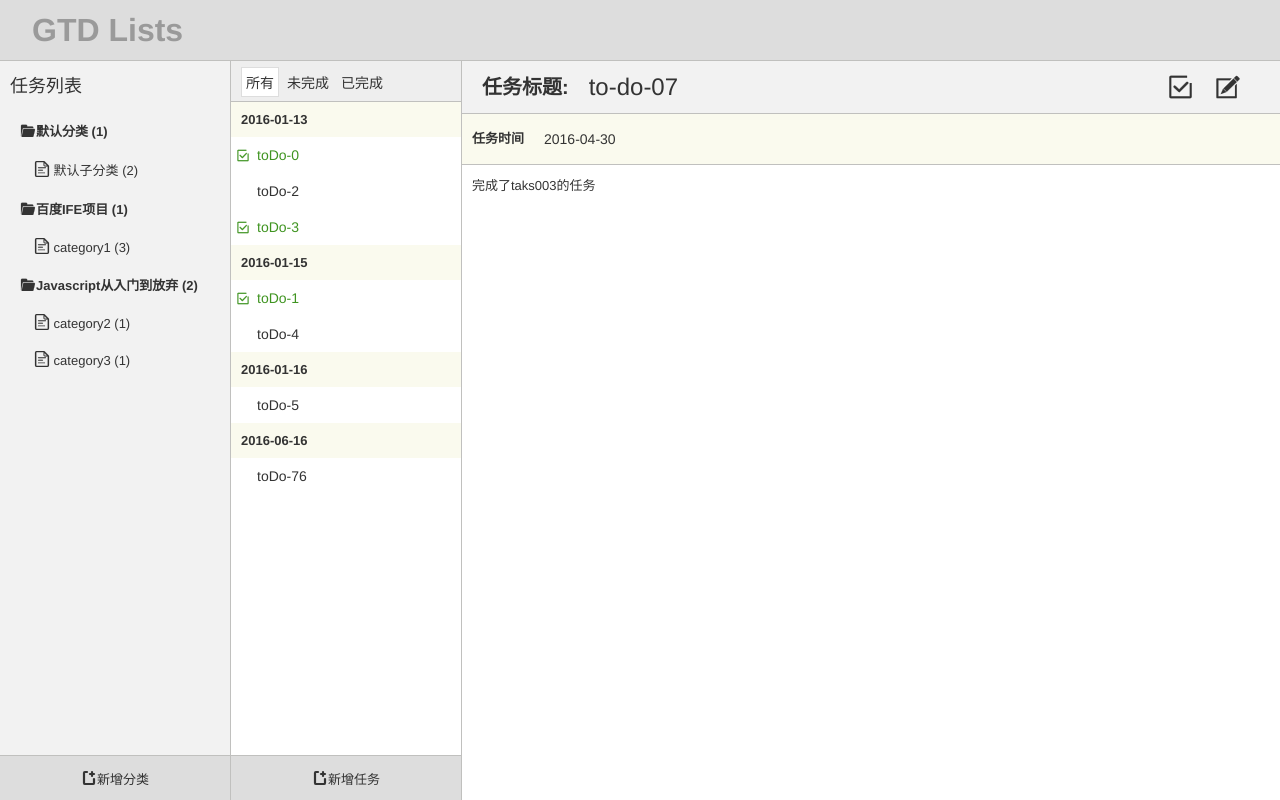
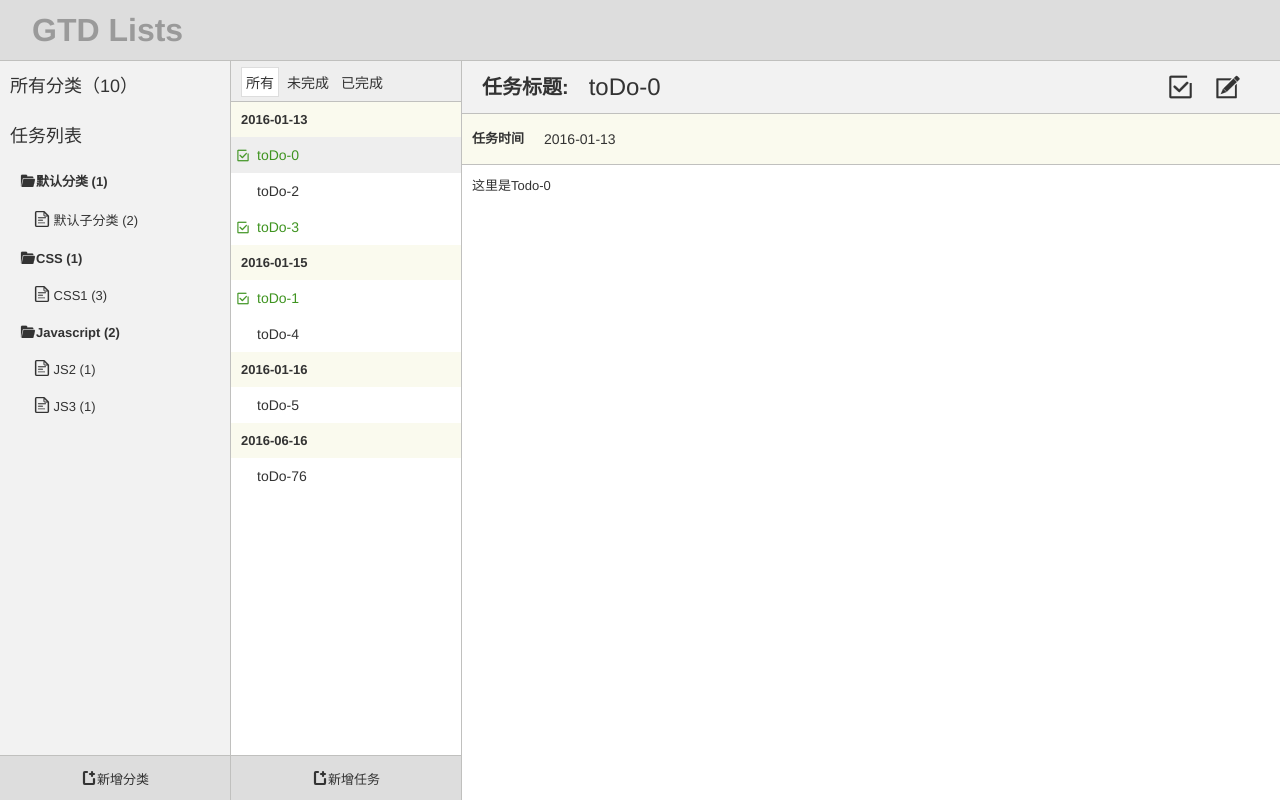
Before and after one commit to monkey65535/todoList, a website: page index.html in a window 1280 px wide. Drawn offline with Linux system fonts and the light colour scheme.

Commit message:
渲染数据完成

```diff
--- a/index.html
+++ b/index.html
@@ -20,6 +20,7 @@
 	<div class="m-container">
 		<!--所有任务分类-->
 		<section class="m-all-task">
+			<h2 class="act">所有分类（10）</h2>
 			<h2>任务列表</h2>
 			<ul class="task-list">
 				<!--<li>
@@ -47,13 +48,13 @@
 				<a href="javascript:;">已完成</a>
 			</div>
 			<ul class="m-task-list">
-				<li>
+				<!--<li>
 					<h4>2015-04-28</h4>
 					<a href="" class="task-over"> <i class="iconfont icon-sure"></i> to-do-1 <i
 							class="iconfont icon-close"></i></a>
 					<a href="" class="act">to-do-2 <i class="iconfont icon-close"></i></a>
 					<a href="">to-do-3 <i class="iconfont icon-close"></i></a>
-				</li>
+				</li>-->
 			</ul>
 		</section>
 		<div class="m-add-task add-task-2">
@@ -97,6 +98,5 @@
 
 <script src="src/js/data.js"></script>
 <script src="src/js/app.js"></script>
-<script src="src/js/view.js"></script>
 </body>
 </html>
--- a/src/js/app.js
+++ b/src/js/app.js
@@ -1,7 +1,10 @@
 /**
  * Created by Artoria on 2016/8/4 0004.
  */
-/*这里是对数据的控制和对页面的渲染*/
+
+//左侧列表
+var mAllTask = document.querySelector('.m-all-task');
+var allTaskLsit = mAllTask.querySelector(".task-list");
 
 //右侧大分类
 var leftCate = "";
@@ -14,7 +17,7 @@ category.forEach(function (elem, i) {
     //循环生成子节点
     leftCateChild = "";
     elem.child.forEach(function (elem, i) {
-        leftCateChild += '<a href="javascript:;" data-id="'+cateChild[elem].id+'"><i class="iconfont icon-work"></i> '+ cateChild[elem].name+' ('+ cateChild[elem].child.length +') <i class="iconfont icon-close js-task-del"></i></a>';
+        leftCateChild += '<a data-id="'+cateChild[elem].id+'"><i class="iconfont icon-work"></i> '+ cateChild[elem].name+' ('+ cateChild[elem].child.length +') <i class="iconfont icon-close js-task-del"></i></a>';
     });
 
     //生成父节点
@@ -26,6 +29,12 @@ category.forEach(function (elem, i) {
         '</div>' +
         '</li>';
 });
+//渲染左侧分类菜单
+allTaskLsit.innerHTML = leftCate;
+
+//任务列表
+var taskList = document.querySelector(".m-task");
+var mTaskList = taskList.querySelector(".m-task-list");
 
 //中间的任务列表
 //将时间节点添加到一个对象中，对象的key是时间，value是一个数组，数组中放入这个i
@@ -47,13 +56,38 @@ for(var attr in dataObj){
     midTaskList = "";
     for(var i=0;i<dataObj[attr].length;i++){
         if(toDo[dataObj[attr][i]].finish){
-            midTaskList += '<a href="" class="task-over" data-id="'+ toDo[dataObj[attr][i]].id +'"> <i class="iconfont icon-sure"></i> '+ toDo[dataObj[attr][i]].name +' <i class="iconfont icon-close"></i></a>';
+            midTaskList += '<a class="task-over choose" data-id="'+ toDo[dataObj[attr][i]].id +'"><i class="iconfont icon-sure"></i>'+ toDo[dataObj[attr][i]].name +' <i class="iconfont icon-close"></i></a>';
         }else {
-            midTaskList +='<a href="" data-id="'+ toDo[dataObj[attr][i]].id +'">'+ toDo[dataObj[attr][i]].name +'<i class="iconfont icon-close"></i></a>';
+            midTaskList +='<a class="choose" data-id="'+ toDo[dataObj[attr][i]].id +'">'+ toDo[dataObj[attr][i]].name +'<i class="iconfont icon-close"></i></a>';
         }
     }
-    middleLsit+='<li>'+
-        '<h4>'+ attr +'</h4>' +
-        midTaskList +
-        '</li>'
+    middleLsit+='<li>'+ '<h4>'+ attr +'</h4>' + midTaskList + '</li>'
 }
+
+
+
+mTaskList.innerHTML = middleLsit;
+var listChoose = mTaskList.querySelectorAll(".choose");
+//默认选中第一个li
+listChoose[0].className+=" act";
+//获取被选中的那个li,根据这个渲染右侧任务详情
+var nowChose = mTaskList.querySelector(".act");
+var taskMes = document.querySelector(".m-task-msg");
+rightTaskRender(nowChose.dataset.id);
+//根据nowChose渲染右侧任务内容
+function rightTaskRender(choseId) {
+    var title = taskMes.querySelector('.msg-head .title span');
+    var time = taskMes.querySelector('.msg-time .time span');
+    var content = taskMes.querySelector('.mes-content .work-message');
+    console.log(title,time,content);
+    for(var attr in toDo){
+        if(toDo[attr].id == choseId){
+            title.innerHTML = toDo[attr].name;
+            time.innerHTML = toDo[attr].data;
+            content.innerHTML = toDo[attr].content;
+        }
+    }
+}
+
+
+//页面渲染完毕，开始实现切换效果
--- a/src/js/data.js
+++ b/src/js/data.js
@@ -16,12 +16,12 @@ category = [
     },
     {
         id: 1,
-        name: "百度IFE项目",
+        name: "CSS",
         child: [1]
     },
     {
         id: 2,
-        name: "Javascript从入门到放弃",
+        name: "Javascript",
         child: [2,3]
     }
 ];
@@ -34,19 +34,19 @@ cateChild = [
         fatherId: [0]
     },
     {
-        name: "category1",
+        name: "CSS1",
         id: 1,
         child: [0, 1, 2],
         fatherId: [1]
     },
     {
-        name: "category2",
+        name: "JS2",
         id: 2,
         child: [3],
         fatherId: [2]
     },
     {
-        name: "category3",
+        name: "JS3",
         id: 3,
         child: [4],
         fatherId: [2]
--- a/src/js/view.js
+++ /dev/null
@@ -1,15 +0,0 @@
-/**
- * Created by Artoria on 2016/8/4 0004.
- */
-/*这里是页面的动作*/
-
-//左侧列表
-var mAllTask = document.querySelector('.m-all-task');
-var allTaskLsit = mAllTask.querySelector(".task-list");
-//渲染左侧分类菜单
-allTaskLsit.innerHTML = leftCate;
-
-//任务列表
-var taskList = document.querySelector(".m-task");
-var mTaskList = taskList.querySelector(".m-task-list");
-mTaskList.innerHTML = middleLsit;
--- a/src/sass/layout.scss
+++ b/src/sass/layout.scss
@@ -79,6 +79,7 @@ body {
       padding: 10px;
       .js-task-del {
         font-size: 12px;
+        margin-top: 5px;
         font-weight: normal;
         float: right;
         display: none;
```
Also changed, not shown: src/css/layout.css.
